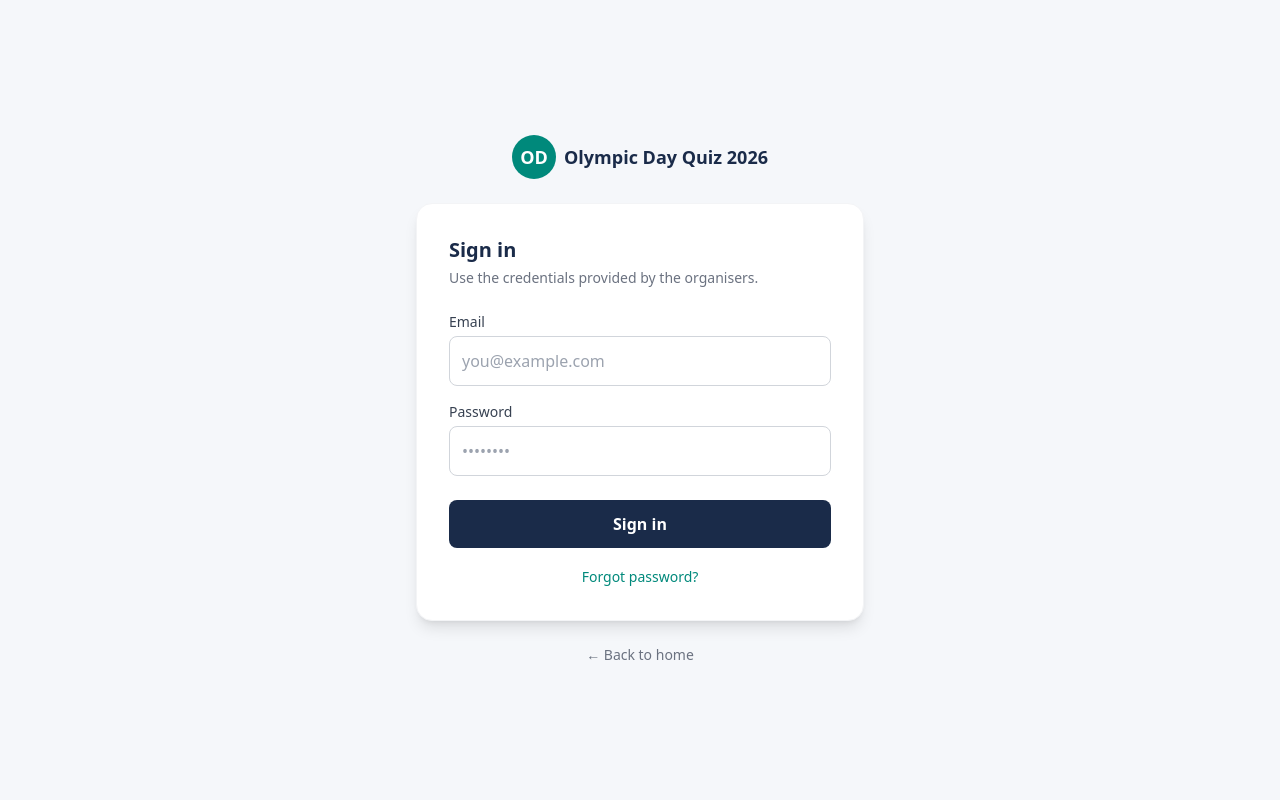
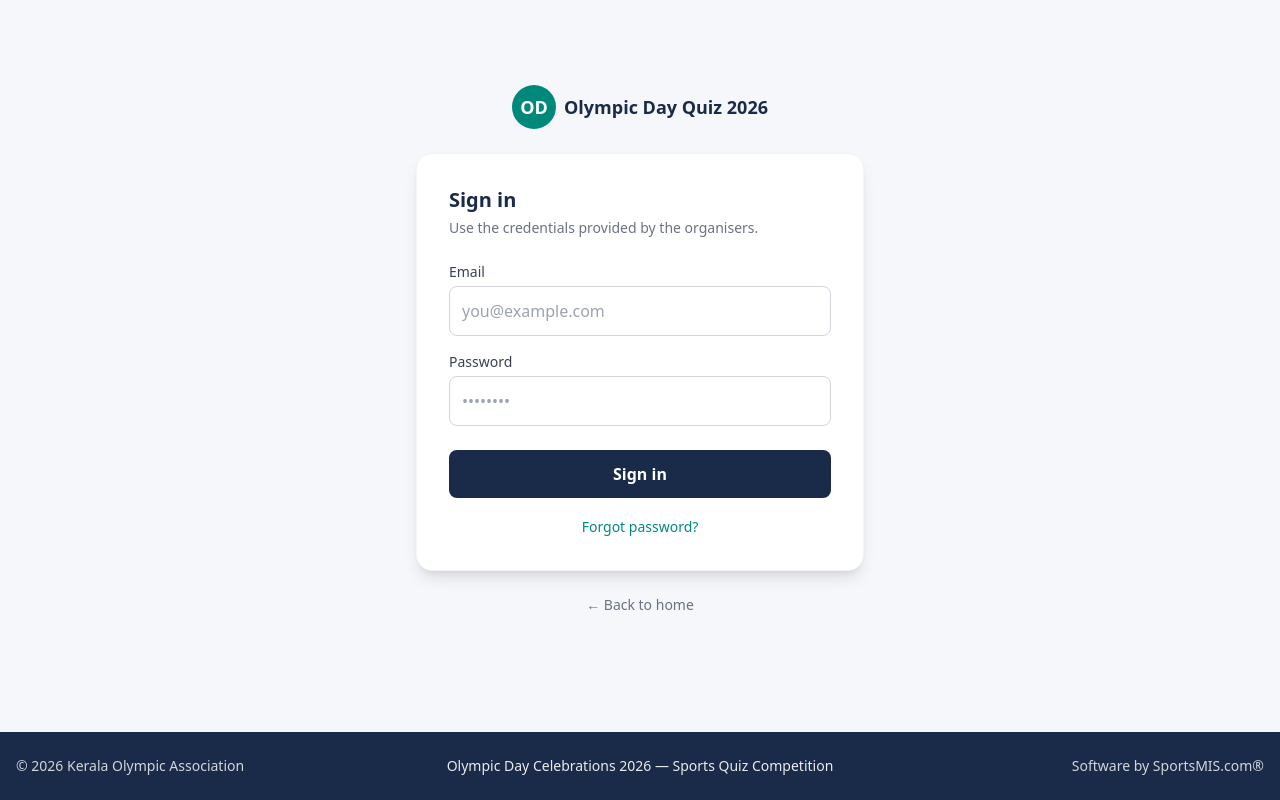
Before and after one commit to sportsbyadrika/olympicdayquiz_koa, a PHP site: page /public/login.php in a window 1280 px wide. Run offline with PHP 8.4, Linux system fonts and the light colour scheme; some libraries are stand-ins or nearby versions.

Commit message:
Footer: center the competition title; reuse footer on the login page
- Extracted site_footer_html() helper; 3-column layout (KOA left, title center,
  SportsMIS right). footer.php now uses it.
- login.php shows the shared footer pinned to the bottom

```diff
--- a/includes/helpers.php
+++ b/includes/helpers.php
@@ -76,6 +76,22 @@ function app_url(string $path = ''): string
     $scheme = COOKIE_SECURE ? 'https' : 'http';
     $host = $_SERVER['HTTP_HOST'] ?? 'localhost';
     return $scheme . '://' . $host . BASE_URL . $path;
+}
+
+/** Shared site footer markup (used by footer.php and standalone pages). */
+function site_footer_html(): string
+{
+    return '<footer class="bg-navy text-white/80 mt-8">'
+        . '<div class="max-w-7xl mx-auto px-4 py-6 text-sm grid gap-2 sm:grid-cols-3 items-center text-center">'
+        . '<div class="sm:text-left">&copy; ' . date('Y') . ' '
+        . '<a href="https://keralaolympic.org/olympicday-run2026.php" target="_blank" rel="noopener noreferrer" class="hover:text-white underline-offset-2 hover:underline">' . e(APP_ORG) . '</a>'
+        . '</div>'
+        . '<div class="font-medium text-white/90">' . e(APP_NAME) . '</div>'
+        . '<div class="sm:text-right">'
+        . '<a href="https://sportsmis.com" target="_blank" rel="noopener noreferrer" class="hover:text-white underline-offset-2 hover:underline">Software by SportsMIS.com&reg;</a>'
+        . '</div>'
+        . '</div>'
+        . '</footer>';
 }
 
 /** Email login credentials (email + new password) to a user. Returns true if sent. */
--- a/public/login.php
+++ b/public/login.php
@@ -47,8 +47,8 @@ $pageTitle = 'Login';
       navy:'#1A2B49', teal:'#00897B', lightgrey:'#F5F7FA', textdark:'#333333' } } } }
   </script>
 </head>
-<body class="h-full bg-lightgrey text-textdark">
-<div class="min-h-screen flex flex-col items-center justify-center px-4 py-10">
+<body class="bg-lightgrey text-textdark min-h-screen flex flex-col">
+<div class="flex-1 flex flex-col items-center justify-center px-4 py-10">
   <a href="<?= e(BASE_URL) ?>/public/index.php" class="flex items-center gap-2 mb-6">
     <span class="inline-flex items-center justify-center w-11 h-11 rounded-full bg-teal text-white font-bold text-lg">OD</span>
     <span class="font-semibold text-navy text-lg">Olympic Day Quiz 2026</span>
@@ -87,5 +87,6 @@ $pageTitle = 'Login';
 
   <a href="<?= e(BASE_URL) ?>/public/index.php" class="mt-6 text-sm text-gray-500 hover:text-navy">&larr; Back to home</a>
 </div>
+<?= site_footer_html() ?>
 </body>
 </html>
```
Also changed, not shown: includes/footer.php (+1 -13 lines).
